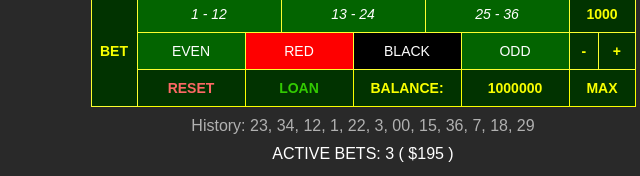
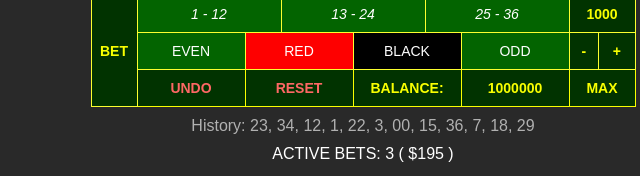
Before and after one commit to Panke2000/roulette-js, a plain HTML site: page index.html in a window 1280 px wide. Shown: the part 161-337 px from the top of the page, 277-917 px from the left. Drawn offline with Linux system fonts and the light colour scheme.

Commit message:
new look

```diff
--- a/index.html
+++ b/index.html
@@ -119,8 +119,8 @@
                     <td class="tg-lkk2">+</td>
                   </tr>
                   <tr>
+                    <td class="tg-2kb3" colspan="3"><span style="color:#FD6864">UNDO</span></td>
                     <td class="tg-2kb3" colspan="3"><span style="color:#FD6864">RESET</span></td>
-                    <td class="tg-2kb3" colspan="3"><span style="color:#32CB00">LOAN</span></td>
                     <td class="tg-2kb3" colspan="3">BALANCE:</td>
                     <td class="tg-2kb3" colspan="3">1000000</td>
                     <td class="tg-2kb3" colspan="2">MAX</td>
```
